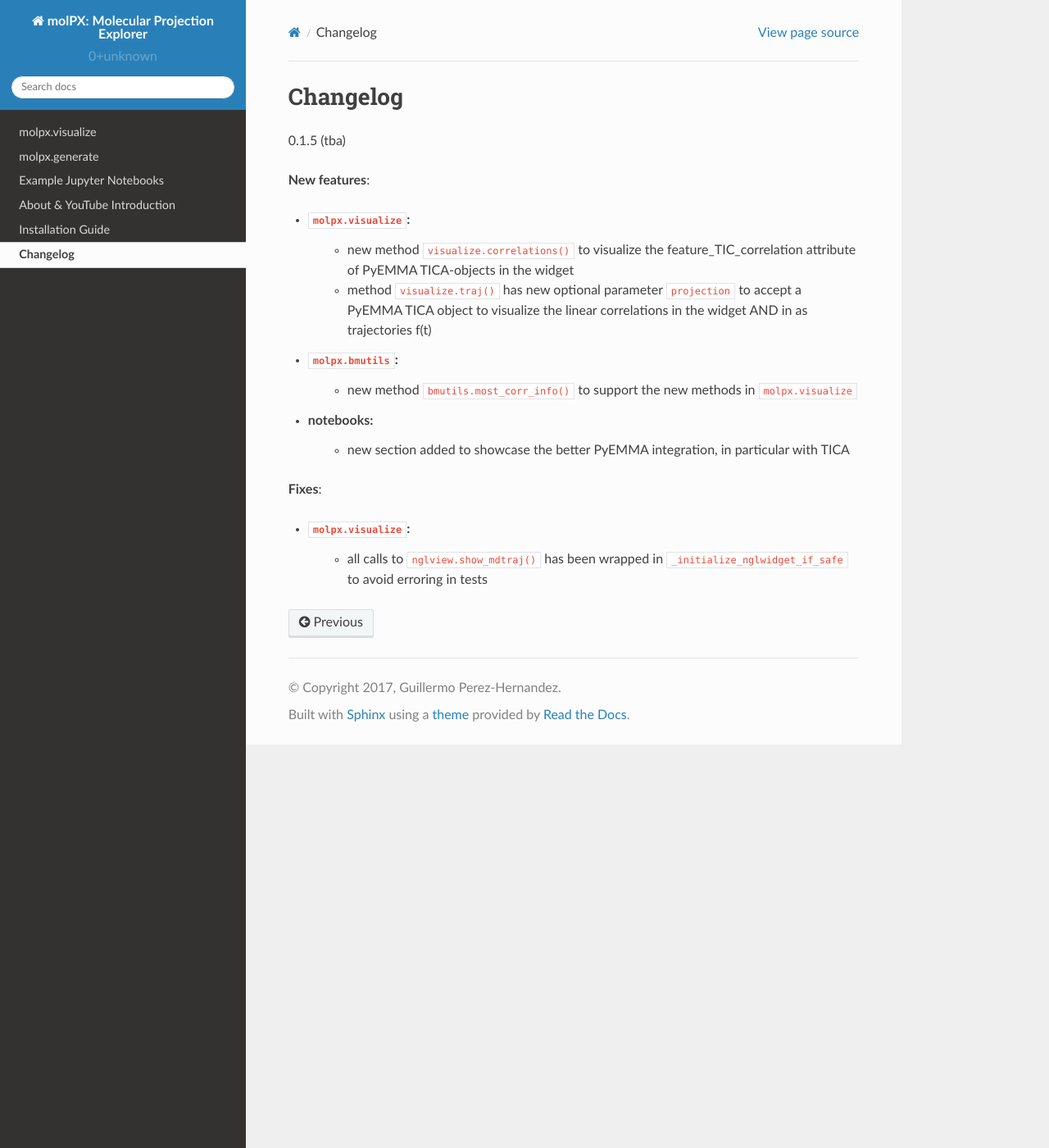
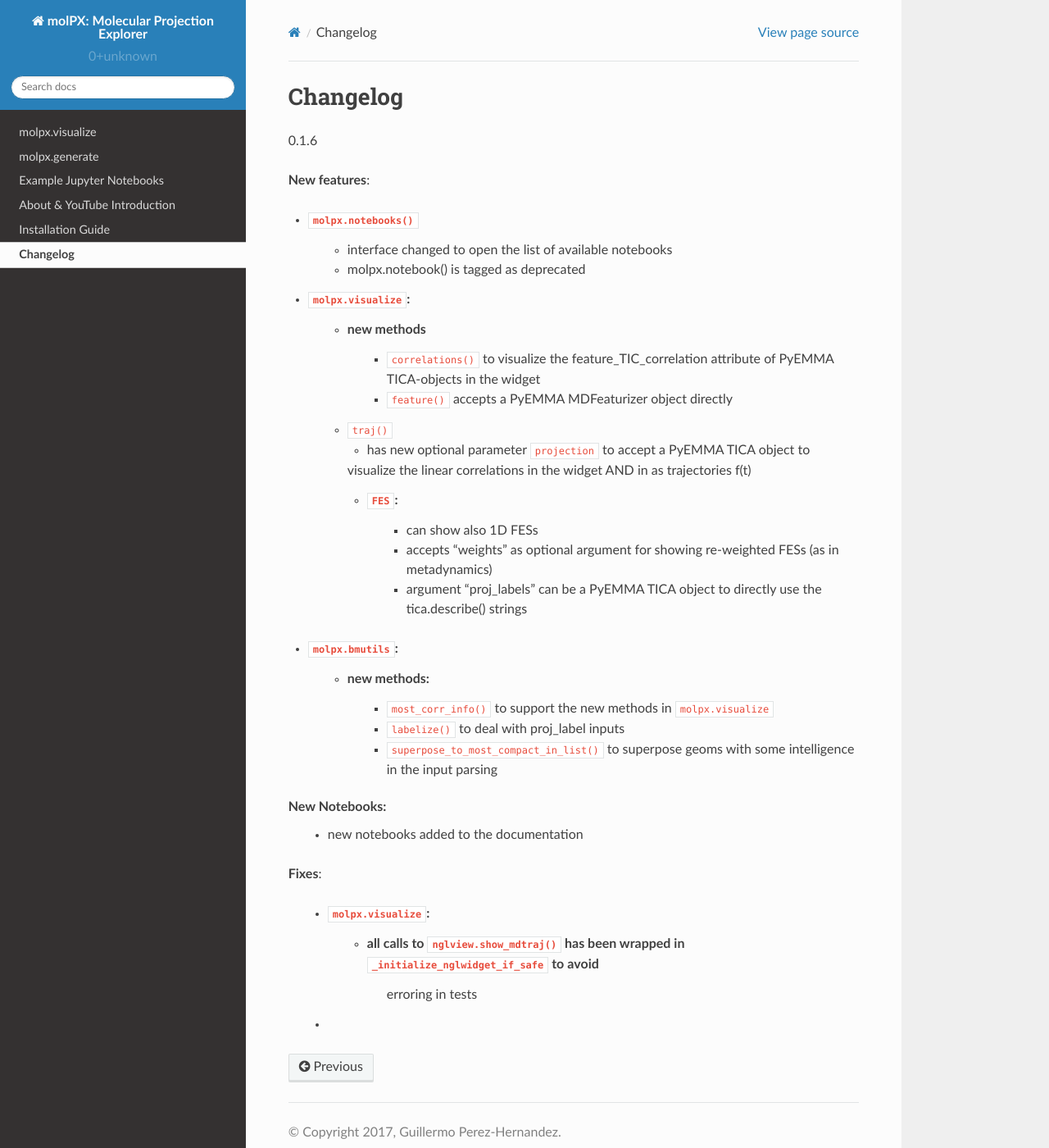
Before and after one commit to markovmodel/molPX, a Sphinx documentation site: the page built from doc/source/CHANGELOG.rst, in a window 1280 px wide and 1400 px high. Shown: the whole window at 82% size. Built offline with Sphinx 7.4.7 and the Read the Docs theme 2.0.0, drawn with Linux system fonts in a browser that asks for light colours; pages that are not in the unit, such as notebooks, are missing from menus.

Commit message:
[changelog] update

```diff
--- a/doc/source/CHANGELOG.rst
+++ b/doc/source/CHANGELOG.rst
@@ -2,24 +2,40 @@
 Changelog
 =========
 
-0.1.5 (tba)
+0.1.6
 
 **New features**:
 
+- ``molpx.notebooks()``
+    - interface changed to open the list of available notebooks
+    - molpx.notebook() is tagged as deprecated
+
 - ``molpx.visualize``:
-   - new method ``visualize.correlations()`` to visualize the feature_TIC_correlation attribute of PyEMMA TICA-objects
-     in the widget
-   - method ``visualize.traj()`` has new optional parameter ``projection`` to accept a PyEMMA TICA object to
-     visualize the linear correlations in the widget AND in as trajectories f(t)
+   - new methods
+        - ``correlations()`` to visualize the feature_TIC_correlation attribute of PyEMMA TICA-objects in the widget
+        - ``feature()`` accepts a PyEMMA MDFeaturizer object directly
+
+   - ``traj()``
+    - has new optional parameter ``projection`` to accept a PyEMMA TICA object to
+    visualize the linear correlations in the widget AND in as trajectories f(t)
+
+    - ``FES``:
+        - can show also 1D FESs
+        - accepts "weights" as optional argument for showing re-weighted FESs (as in metadynamics)
+        - argument "proj_labels" can be a PyEMMA TICA object to directly use the tica.describe() strings
 
 - ``molpx.bmutils``:
-   - new method ``bmutils.most_corr_info()`` to support the new methods in ``molpx.visualize``
+    - new methods:
+        - ``most_corr_info()`` to support the new methods in ``molpx.visualize``
+        - ``labelize()`` to deal with proj_label inputs
+        - ``superpose_to_most_compact_in_list()`` to superpose geoms with some intelligence in the input parsing
 
-- notebooks:
-   - new section added to showcase the better PyEMMA integration, in particular with TICA
+**New Notebooks**:
+   - new notebooks added to the documentation
 
 **Fixes**:
 
-- ``molpx.visualize``:
-   - all calls to ``nglview.show_mdtraj()`` has been wrapped in ``_initialize_nglwidget_if_safe`` to avoid
-     erroring in tests
+    - ``molpx.visualize``:
+       - all calls to ``nglview.show_mdtraj()`` has been wrapped in ``_initialize_nglwidget_if_safe`` to avoid
+            erroring in tests
+    -
```
Also changed, not shown: doc/source/notebook_molpx_features.rst (added, +12 -0 lines).
